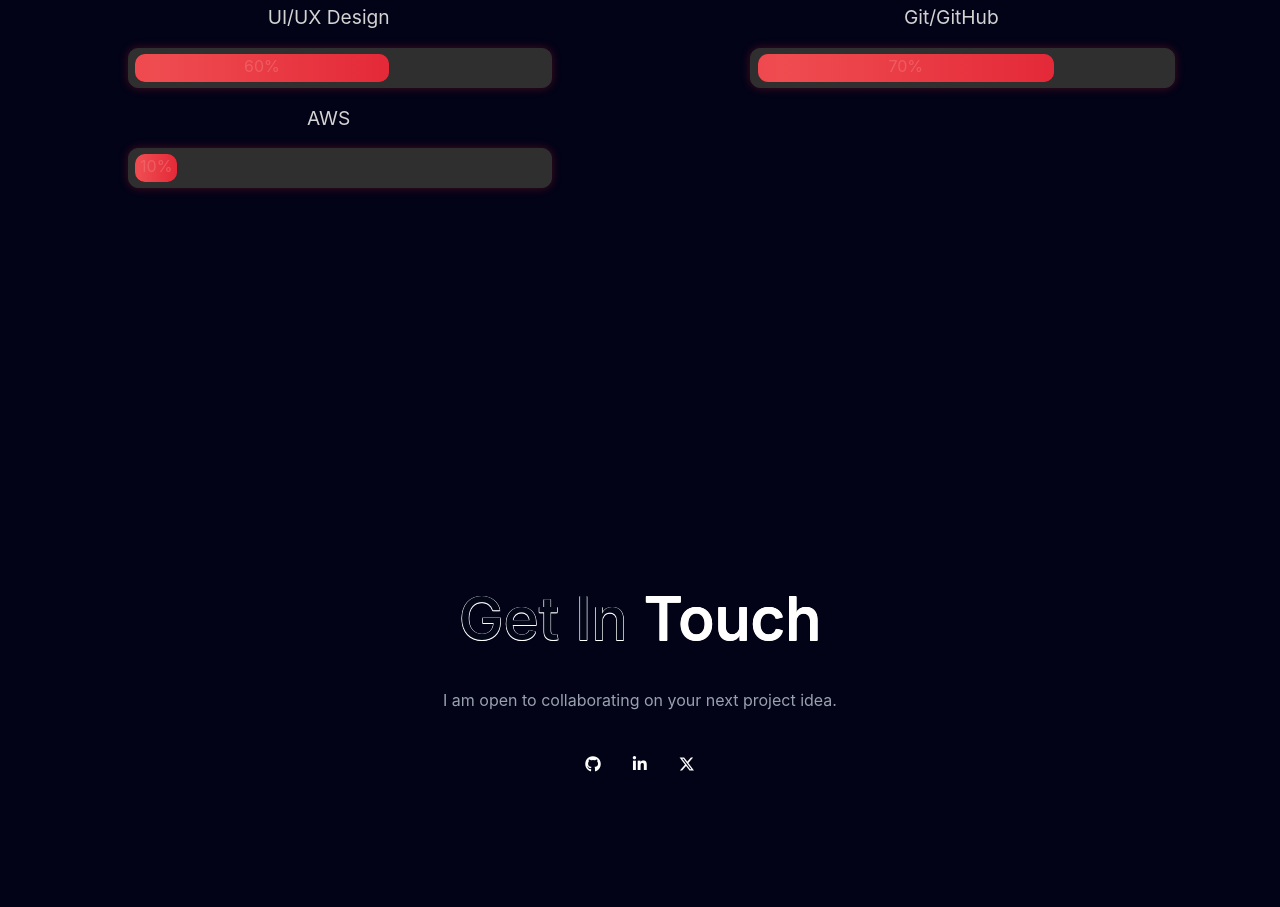
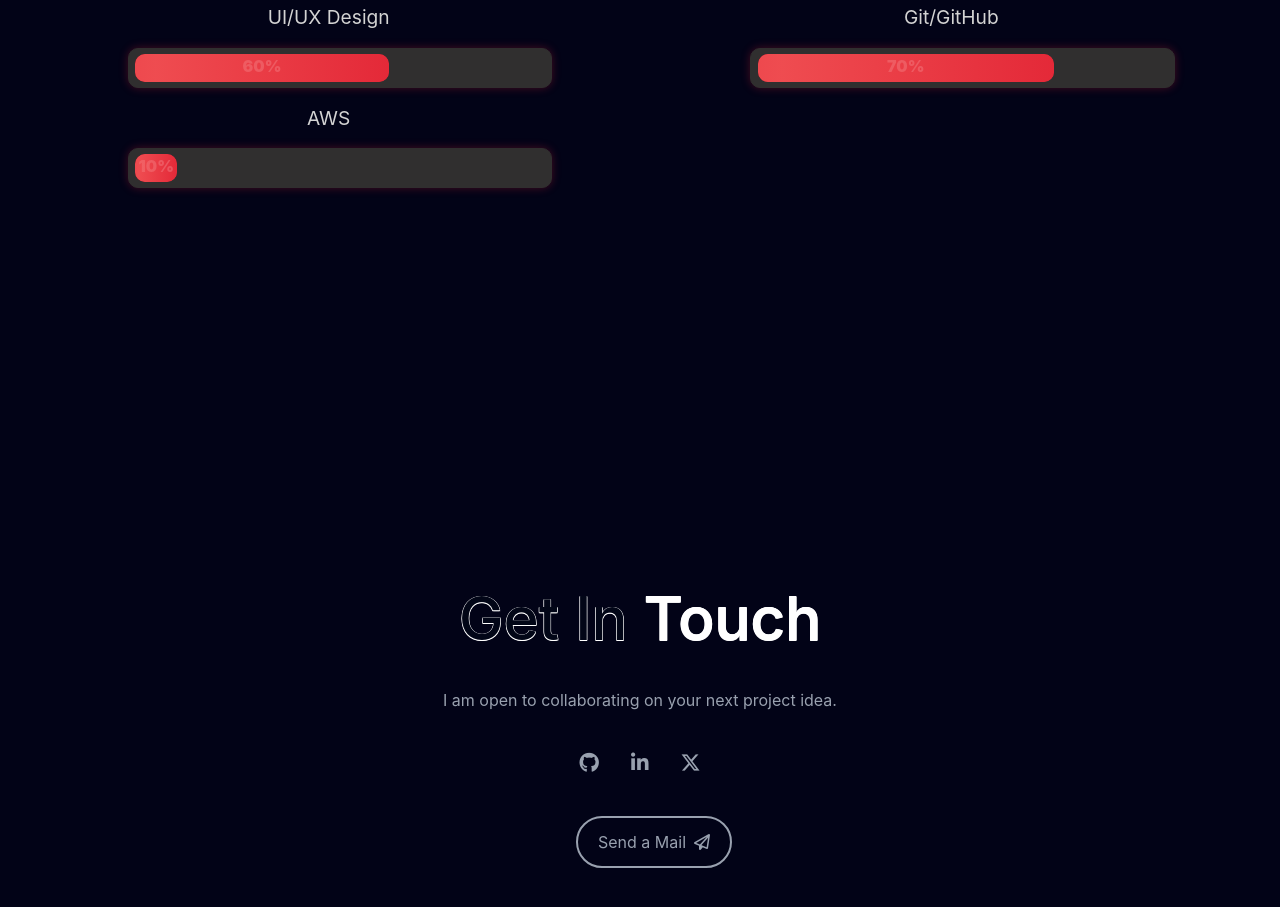
Before and after one commit to Marius-Diran/Portfolio-V2, a website: page src/index.html in a window 1280 px wide. Shown: the part 4916-5823 px from the top of the page. Before the commit the page ends 5772 px from the top, so only its background shows below. Drawn offline with Linux system fonts and the light colour scheme.

Commit message:
Code Commit

```diff
--- a/src/index.html
+++ b/src/index.html
@@ -181,32 +181,32 @@
                   <div class="skill-1">
                     <h5 class="text-[rgb(211,211,211)] text-[1.2rem] text-center">HTML/CSS</h5>
                     <div class="progress-bar">
-                      <div class="inner-bar1 inner-bars"><p class="text-center text-white z-10 font-black">90%</p></div>
+                      <div class="inner-bar1 inner-bars"><p class="text-center text-white font-black">90%</p></div>
                     </div>
                   </div>
 
                   <div class="skill-2">
                     <h5 class="text-[rgb(211,211,211)] text-[1.2rem] text-center">JavaScript</h5>
                     <div class="progress-bar">
-                      <div class="inner-bar2"><p class="text-center text-white">16%</p></div>
+                      <div class="inner-bar2"><p class="text-center text-white font-black">16%</p></div>
                     </div>
                   </div>
                   <div class="skill-3">
                     <h5 class="text-[rgb(211,211,211)] text-[1.2rem] text-center">UI/UX Design</h5>
                     <div class="progress-bar">
-                      <div class="inner-bar3"><p class="text-center text-white">60%</p></div>
+                      <div class="inner-bar3"><p class="text-center text-white font-black">60%</p></div>
                     </div>
                   </div>
                   <div class="skill-4">
                     <h5 class="text-[rgb(211,211,211)] text-[1.2rem] text-center">Git/GitHub</h5>
                     <div class="progress-bar">
-                      <div class="inner-bar4"><p class="text-center text-white">70%</p></div>
+                      <div class="inner-bar4"><p class="text-center text-white font-black">70%</p></div>
                     </div>
                   </div>
                   <div class="skill-5">
                     <h5 class="text-[rgb(211,211,211)] text-[1.2rem] text-center">AWS</h5>
                     <div class="progress-bar">
-                      <div class="inner-bar5"><p class="text-center text-white">10%</p></div>
+                      <div class="inner-bar5"><p class="text-center text-white font-black">10%</p></div>
                     </div>
                   </div>
                 </div>
@@ -221,10 +221,12 @@
       <p class="text-center text-gray-400 mt-[5vh]">I am open to collaborating on your next project idea.</p>
 
       <div class="icons-flex flex justify-center gap-8 mt-[5vh]">
-        <a href="https://github.com/Marius-Diran" target="_blank"><i class="fa-brands fa-github"></i></a>
-        <a href="https://www.linkedin.com/in/marius-odediran-94795b235/" target="_blank"><i class="fa-brands fa-linkedin-in"></i></a>
-        <a href="https://x.com/Marius_Odediran" target="_blank"><i class="fa-brands fa-x-twitter"></i></a>
+        <a href="https://github.com/Marius-Diran" target="_blank"><i class="fa-brands fa-github text-gray-400 text-xl hover:text-white"></i></a>
+        <a href="https://www.linkedin.com/in/marius-odediran-94795b235/" target="_blank"><i class="fa-brands fa-linkedin-in text-gray-400 text-xl hover:text-white"></i></a>
+        <a href="https://x.com/Marius_Odediran" target="_blank"><i class="fa-brands fa-x-twitter text-gray-400 text-xl hover:text-white"></i></a>
       </div>
+
+      <button class="contact-btn border-2 border-solid border-gray-400 px-5 py-3 rounded-full ml-[45vw] mt-[5vh] hover:shadow-[0_0_10px_rgba(227,38,54,0.3)]"><a href="mailto:themariusodediran@gmail.com" class="text-gray-400 hover:text-gray-300">Send a Mail</a><i class="fa-regular fa-paper-plane text-gray-400 ml-2"></i></button>
     </footer>
 
     <script src="https://kit.fontawesome.com/ad2f1382aa.js" crossorigin="anonymous"></script>
```
Also changed, not shown: src/output.css.
